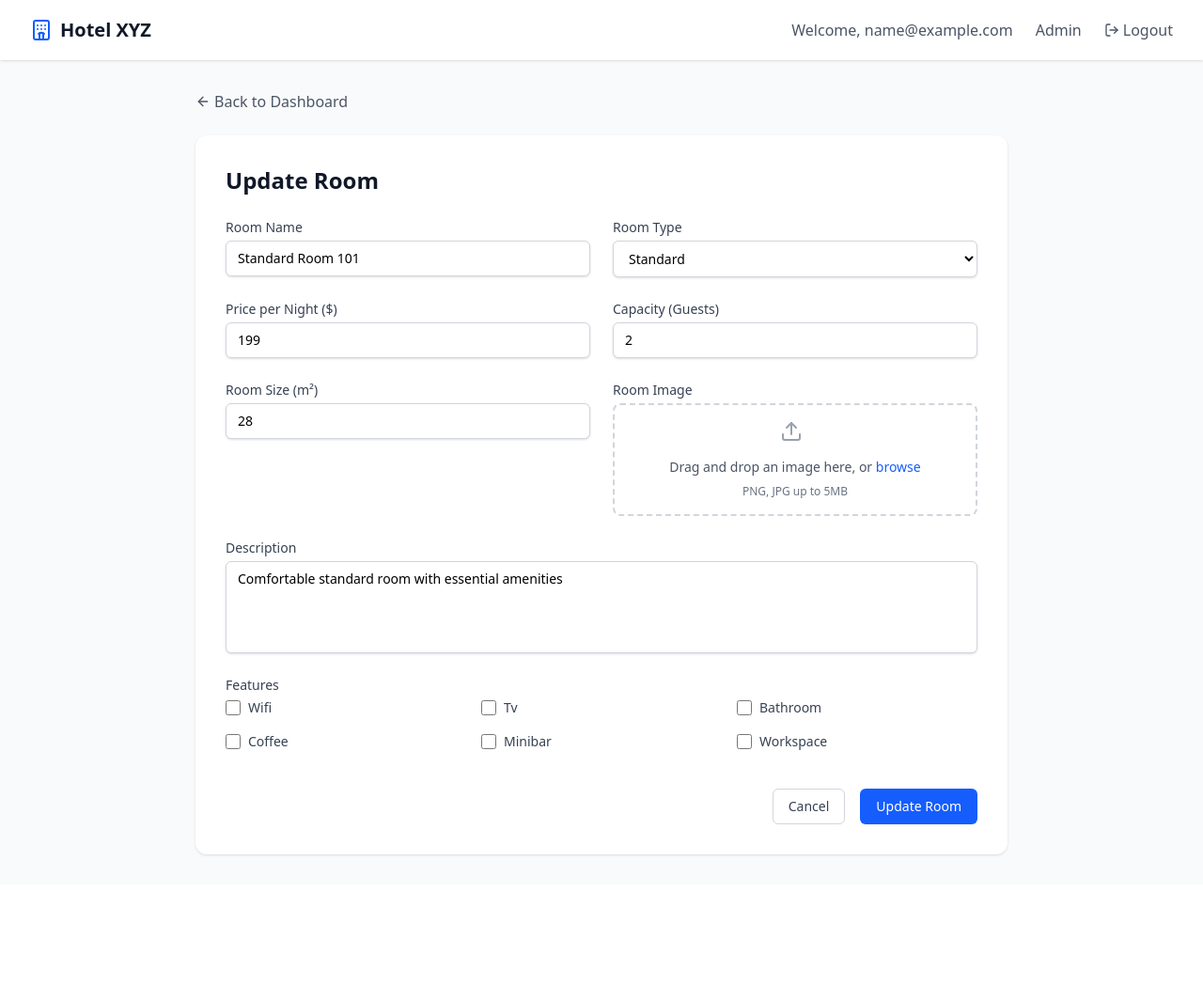
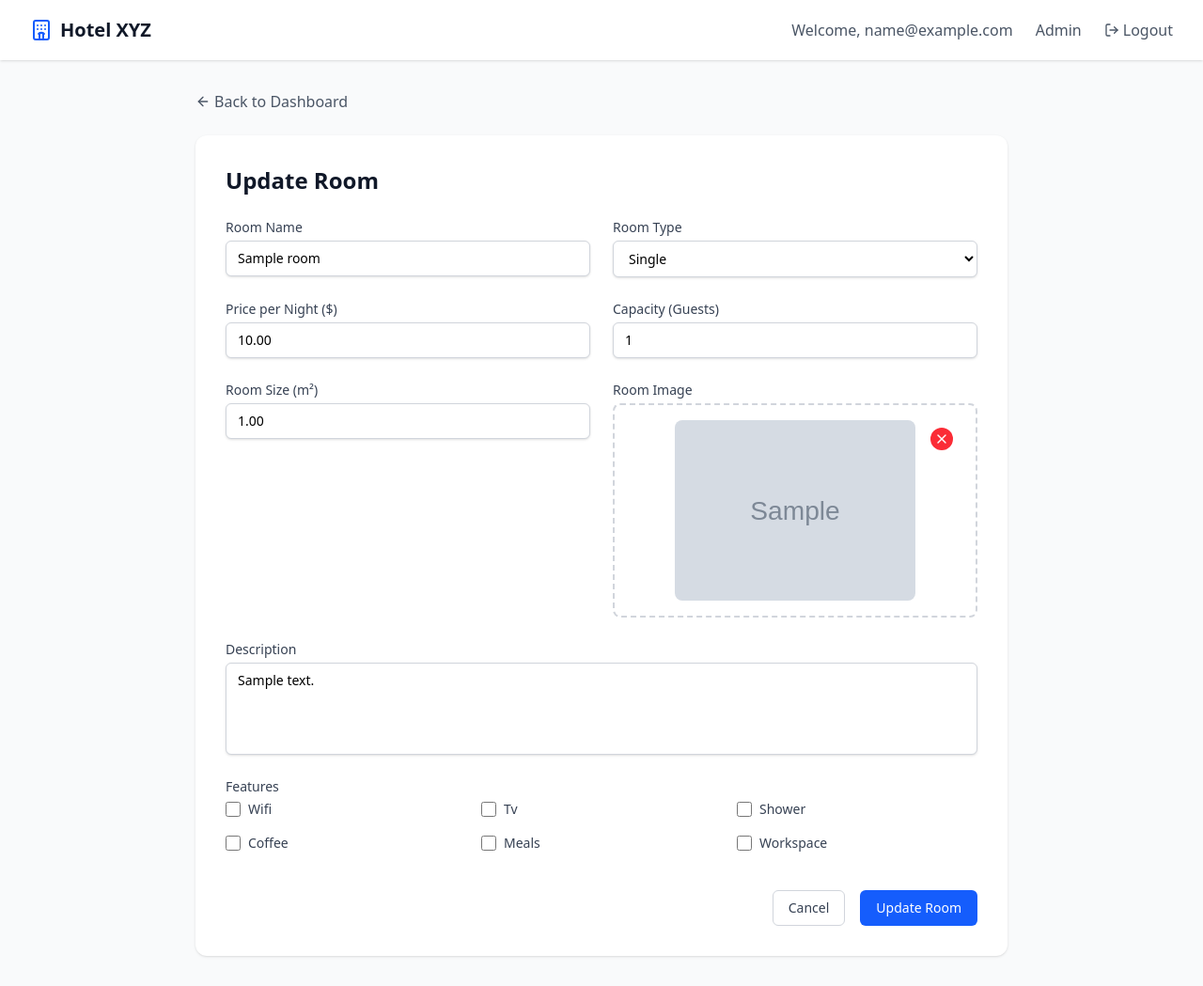
Before and after one commit to CasualEngineerZombie/hotel-booking-system, a Django app: page /user-admin/room/00000000-0000-0000-0000-000000000001/update in a window 1280 px wide. Shown: the whole page at 94% size. Before the commit the page ends 911 px from the top, so only its background shows below. Run offline with Django 5.2, Linux system fonts and the light colour scheme; a user stored in the database is signed in; tables that the repository leaves empty hold one stand-in row (values such as "Sample post"); grey boxes marked "Sample" are stand-in pictures.

Commit message:
create the admin delete page

```diff
--- a/booking/urls.py
+++ b/booking/urls.py
@@ -17,9 +17,8 @@ urlpatterns = [
         views.create_checkout_session,
         name="create_checkout_session",
     ),
-    path('booking/success/', views.payment_success, name='payment_success'),
-    path('booking/cancel/', views.payment_cancel, name='payment_cancel'),
-
+    path("booking/success/", views.payment_success, name="payment_success"),
+    path("booking/cancel/", views.payment_cancel, name="payment_cancel"),
     # ADMIN Page
     path("user-admin", views.admin_page, name="admin_page"),
     path("user-admin/room/new", views.admin_add_room, name="admin_add_room"),
@@ -28,7 +27,11 @@ urlpatterns = [
         views.admin_update_room,
         name="admin_update_room",
     ),
-
+    path(
+        "user-admin/room/<room_uuid>/delete",
+        views.admin_delete_room,
+        name="admin_delete_room",
+    ),
     # Stripe Webhook
-    path('stripe/webhook/', views.stripe_webhook, name='stripe_webhook'),
+    path("stripe/webhook/", views.stripe_webhook, name="stripe_webhook"),
 ]
--- a/booking/views.py
+++ b/booking/views.py
@@ -10,6 +10,7 @@ from django.http import HttpResponse
 from django.views.decorators.csrf import csrf_exempt
 import stripe
 import uuid
+from django.http import HttpResponseNotAllowed
 
 
 
@@ -77,6 +78,15 @@ def booking_add(request, room_uuid):
         "room": room,
     }
     return render(request, "pages/booking/booking_add.html", context)
+
+
+@admin_required
+def admin_delete_room(request, room_uuid):
+    if request.method == "POST":
+        room = get_object_or_404(Room, room_uuid=room_uuid)
+        room.delete()
+        return redirect("admin_page")
+    return HttpResponseNotAllowed(["POST"])
 
 
 def create_checkout_session(request, room_uuid, booking_uuid):
@@ -254,7 +264,41 @@ def admin_add_room(request):
 
 @admin_required
 def admin_update_room(request, room_uuid):
-    return render(request, "pages/admin/room/admin_update_room.html")
+    room = get_object_or_404(Room, room_uuid=room_uuid)
+
+    if request.method == "POST":
+        # Update basic fields
+        room.room_name = request.POST.get("name")
+        room.room_type = request.POST.get("type")
+        room.price = request.POST.get("price")
+        room.max_guest = request.POST.get("capacity")
+        room.area = request.POST.get("size")
+        room.description = request.POST.get("description")
+
+        # Update photo if a new one was provided
+        if request.FILES.get("photo"):
+            room.photo = request.FILES.get("photo")
+
+        room.save()
+
+        # Update amenities: clear existing and add new ones
+        amenities_list = request.POST.getlist("amenities")
+        room.amenities.clear()
+        for amenity_name in amenities_list:
+            # Capitalize for consistency (e.g., "wifi" becomes "Wifi")
+            amenity_obj, created = Amenity.objects.get_or_create(name=amenity_name.capitalize())
+            room.amenities.add(amenity_obj)
+
+        return redirect("admin_page")
+
+    # For GET: Pre-calculate a list of current amenity names for checkbox checking.
+    room_amenities = list(room.amenities.values_list("name", flat=True))
+    context = {
+        "room": room,
+        "room_amenities": room_amenities,
+    }
+    return render(request, "pages/admin/room/admin_update_room.html", context)
+
 
 
 @csrf_exempt
--- a/static/css/output.css
+++ b/static/css/output.css
@@ -37,6 +37,7 @@
     --color-gray-600: oklch(0.446 0.03 256.802);
     --color-gray-700: oklch(0.373 0.034 259.733);
     --color-gray-900: oklch(0.21 0.034 264.665);
+    --color-black: #000;
     --color-white: #fff;
     --spacing: 0.25rem;
     --container-md: 28rem;
@@ -449,6 +450,9 @@
   .w-12 {
     width: calc(var(--spacing) * 12);
   }
+  .w-96 {
+    width: calc(var(--spacing) * 96);
+  }
   .w-full {
     width: 100%;
   }
@@ -712,6 +716,9 @@
   .border-transparent {
     border-color: transparent;
   }
+  .bg-black {
+    background-color: var(--color-black);
+  }
   .bg-blue-50 {
     background-color: var(--color-blue-50);
   }
@@ -726,6 +733,9 @@
   }
   .bg-gray-200 {
     background-color: var(--color-gray-200);
+  }
+  .bg-gray-300 {
+    background-color: var(--color-gray-300);
   }
   .bg-green-100 {
     background-color: var(--color-green-100);
@@ -1095,6 +1105,13 @@
       }
     }
   }
+  .hover\:bg-gray-400 {
+    &:hover {
+      @media (hover: hover) {
+        background-color: var(--color-gray-400);
+      }
+    }
+  }
   .hover\:bg-green-700 {
     &:hover {
       @media (hover: hover) {
@@ -1120,6 +1137,13 @@
     &:hover {
       @media (hover: hover) {
         background-color: var(--color-red-600);
+      }
+    }
+  }
+  .hover\:bg-red-700 {
+    &:hover {
+      @media (hover: hover) {
+        background-color: var(--color-red-700);
       }
     }
   }
--- a/templates/pages/admin/room/admin_update_room.html
+++ b/templates/pages/admin/room/admin_update_room.html
@@ -1,252 +1,139 @@
-{% extends "pages/booking/booking_base.html" %} {% block content %}
+{% extends "pages/booking/booking_base.html" %}
+{% block content %}
 <div class="max-w-4xl mx-auto px-4 py-8">
-  <a
-    href="{%url 'admin_page'%}"
-    class="flex items-center text-gray-600 hover:text-gray-900 mb-6"
-  >
-    <svg
-      xmlns="http://www.w3.org/2000/svg"
-      width="24"
-      height="24"
-      viewBox="0 0 24 24"
-      fill="none"
-      stroke="currentColor"
-      stroke-width="2"
-      stroke-linecap="round"
-      stroke-linejoin="round"
-      class="lucide lucide-arrow-left h-4 w-4 mr-1"
-    >
+  <a href="{% url 'admin_page' %}" class="flex items-center text-gray-600 hover:text-gray-900 mb-6">
+    <svg xmlns="http://www.w3.org/2000/svg" width="24" height="24" viewBox="0 0 24 24" fill="none" stroke="currentColor" stroke-width="2" stroke-linecap="round" stroke-linejoin="round" class="lucide lucide-arrow-left h-4 w-4 mr-1">
       <path d="m12 19-7-7 7-7"></path>
-      <path d="M19 12H5"></path></svg
-    >Back to Dashboard
+      <path d="M19 12H5"></path>
+    </svg>
+    Back to Dashboard
   </a>
   <div class="bg-white rounded-xl shadow-sm p-6 md:p-8">
     <h1 class="text-2xl font-bold text-gray-900 mb-6">Update Room</h1>
-    <form class="space-y-6">
+    <!-- Notice the form uses POST and multipart encoding for file uploads -->
+    <form class="space-y-6" method="POST" enctype="multipart/form-data">
+      {% csrf_token %}
       <div class="grid grid-cols-1 md:grid-cols-2 gap-6">
+        <!-- Room Name -->
         <div>
-          <label for="name" class="block text-sm font-medium text-gray-700 mb-1"
-            >Room Name</label
-          ><input
-            id="name"
-            type="text"
-            required=""
-            class="mt-1 block w-full px-3 py-2 bg-white border border-gray-300 rounded-md text-sm shadow-sm placeholder-gray-400 focus:outline-none focus:border-blue-500 focus:ring-1 focus:ring-blue-500"
-            placeholder="e.g., Deluxe Ocean View"
-            value="Standard Room 101"
-          />
+          <label for="name" class="block text-sm font-medium text-gray-700 mb-1">Room Name</label>
+          <input id="name" name="name" type="text" required
+                 class="mt-1 block w-full px-3 py-2 bg-white border border-gray-300 rounded-md text-sm shadow-sm placeholder-gray-400 focus:outline-none focus:border-blue-500 focus:ring-1 focus:ring-blue-500"
+                 placeholder="e.g., Deluxe Ocean View" value="{{ room.room_name }}"/>
         </div>
+        <!-- Room Type -->
         <div>
-          <label for="type" class="block text-sm font-medium text-gray-700 mb-1"
-            >Room Type</label
-          ><select
-            id="type"
-            class="mt-1 block w-full px-3 py-2 bg-white border border-gray-300 rounded-md text-sm shadow-sm placeholder-gray-400 focus:outline-none focus:border-blue-500 focus:ring-1 focus:ring-blue-500"
-          >
-            <option value="standard">Standard</option>
-            <option value="deluxe">Deluxe</option>
-            <option value="suite">Suite</option>
+          <label for="type" class="block text-sm font-medium text-gray-700 mb-1">Room Type</label>
+          <select id="type" name="type"
+                  class="mt-1 block w-full px-3 py-2 bg-white border border-gray-300 rounded-md text-sm shadow-sm placeholder-gray-400 focus:outline-none focus:border-blue-500 focus:ring-1 focus:ring-blue-500">
+            <option value="Single" {% if room.room_type == "Single" %}selected{% endif %}>Single</option>
+            <option value="Double" {% if room.room_type == "Double" %}selected{% endif %}>Double</option>
+            <option value="Suite" {% if room.room_type == "Suite" %}selected{% endif %}>Suite</option>
           </select>
         </div>
+        <!-- Price per Night -->
         <div>
-          <label
-            for="price"
-            class="block text-sm font-medium text-gray-700 mb-1"
-            >Price per Night ($)</label
-          ><input
-            id="price"
-            type="number"
-            min="0"
-            required=""
-            class="mt-1 block w-full px-3 py-2 bg-white border border-gray-300 rounded-md text-sm shadow-sm placeholder-gray-400 focus:outline-none focus:border-blue-500 focus:ring-1 focus:ring-blue-500"
-            value="199"
-          />
+          <label for="price" class="block text-sm font-medium text-gray-700 mb-1">Price per Night ($)</label>
+          <input id="price" name="price" type="number" min="0" required
+                 class="mt-1 block w-full px-3 py-2 bg-white border border-gray-300 rounded-md text-sm shadow-sm placeholder-gray-400 focus:outline-none focus:border-blue-500 focus:ring-1 focus:ring-blue-500"
+                 value="{{ room.price }}"/>
         </div>
+        <!-- Capacity (Guests) -->
         <div>
-          <label
-            for="capacity"
-            class="block text-sm font-medium text-gray-700 mb-1"
-            >Capacity (Guests)</label
-          ><input
-            id="capacity"
-            type="number"
-            min="1"
-            required=""
-            class="mt-1 block w-full px-3 py-2 bg-white border border-gray-300 rounded-md text-sm shadow-sm placeholder-gray-400 focus:outline-none focus:border-blue-500 focus:ring-1 focus:ring-blue-500"
-            value="2"
-          />
+          <label for="capacity" class="block text-sm font-medium text-gray-700 mb-1">Capacity (Guests)</label>
+          <input id="capacity" name="capacity" type="number" min="1" required
+                 class="mt-1 block w-full px-3 py-2 bg-white border border-gray-300 rounded-md text-sm shadow-sm placeholder-gray-400 focus:outline-none focus:border-blue-500 focus:ring-1 focus:ring-blue-500"
+                 value="{{ room.max_guest }}"/>
         </div>
+        <!-- Room Size -->
         <div>
-          <label for="size" class="block text-sm font-medium text-gray-700 mb-1"
-            >Room Size (m²)</label
-          ><input
-            id="size"
-            type="number"
-            min="1"
-            required=""
-            class="mt-1 block w-full px-3 py-2 bg-white border border-gray-300 rounded-md text-sm shadow-sm placeholder-gray-400 focus:outline-none focus:border-blue-500 focus:ring-1 focus:ring-blue-500"
-            value="28"
-          />
+          <label for="size" class="block text-sm font-medium text-gray-700 mb-1">Room Size (m²)</label>
+          <input id="size" name="size" type="number" min="1" required
+                 class="mt-1 block w-full px-3 py-2 bg-white border border-gray-300 rounded-md text-sm shadow-sm placeholder-gray-400 focus:outline-none focus:border-blue-500 focus:ring-1 focus:ring-blue-500"
+                 value="{{ room.area }}"/>
         </div>
+        <!-- Room Image -->
         <div>
-          <label class="block text-sm font-medium text-gray-700 mb-1"
-            >Room Image</label
-          >
-          <div
-            x-data="imageUpload()"
-            class="mt-1 relative border-2 border-dashed rounded-lg p-4 text-center"
-            :class="{'border-blue-500 bg-blue-50': isDragging, 'border-gray-300': !isDragging}"
-            @dragover.prevent="isDragging = true"
-            @dragleave.prevent="isDragging = false"
-            @drop.prevent="handleDrop($event)"
-          >
+          <label class="block text-sm font-medium text-gray-700 mb-1">Room Image</label>
+          <div x-data="imageUpload()" x-init="image = '{{ room.photo.url }}'" class="mt-1 relative border-2 border-dashed rounded-lg p-4 text-center" :class="{'border-blue-500 bg-blue-50': isDragging, 'border-gray-300': !isDragging}" @dragover.prevent="isDragging = true" @dragleave.prevent="isDragging = false" @drop.prevent="handleDrop($event)">
             <template x-if="image">
               <div class="relative">
-                <img
-                  :src="image"
-                  alt="Room preview"
-                  class="max-h-48 mx-auto rounded-lg"
-                />
-                <button
-                  type="button"
-                  @click="removeImage"
-                  class="absolute top-2 right-2 p-1 bg-red-500 text-white rounded-full hover:bg-red-600"
-                >
-                  <!-- X Icon -->
-                  <svg
-                    xmlns="http://www.w3.org/2000/svg"
-                    width="24"
-                    height="24"
-                    viewBox="0 0 24 24"
-                    fill="none"
-                    stroke="currentColor"
-                    stroke-width="2"
-                    stroke-linecap="round"
-                    stroke-linejoin="round"
-                    class="lucide lucide-x w-4 h-4"
-                  >
-                    <path d="M18 6 6 18" />
-                    <path d="m6 6 12 12" />
+                <img :src="image" alt="Room preview" class="max-h-48 mx-auto rounded-lg"/>
+                <button type="button" @click="removeImage" class="absolute top-2 right-2 p-1 bg-red-500 text-white rounded-full hover:bg-red-600">
+                  <svg xmlns="http://www.w3.org/2000/svg" width="24" height="24" viewBox="0 0 24 24" fill="none" stroke="currentColor" stroke-width="2" stroke-linecap="round" stroke-linejoin="round" class="lucide lucide-x w-4 h-4">
+                    <path d="M18 6 6 18"/>
+                    <path d="m6 6 12 12"/>
                   </svg>
                 </button>
               </div>
             </template>
             <template x-if="!image">
               <div class="space-y-2">
-                <!-- Upload Icon -->
-                <svg
-                  xmlns="http://www.w3.org/2000/svg"
-                  width="24"
-                  height="24"
-                  fill="none"
-                  stroke="currentColor"
-                  stroke-width="2"
-                  stroke-linecap="round"
-                  stroke-linejoin="round"
-                  class="lucide lucide-upload w-8 h-8 mx-auto text-gray-400"
-                >
+                <svg xmlns="http://www.w3.org/2000/svg" width="24" height="24" fill="none" stroke="currentColor" stroke-width="2" stroke-linecap="round" stroke-linejoin="round" class="lucide lucide-upload w-8 h-8 mx-auto text-gray-400">
                   <path d="M21 15v4a2 2 0 0 1-2 2H5a2 2 0 0 1-2-2v-4"></path>
                   <polyline points="17 8 12 3 7 8"></polyline>
                   <line x1="12" y1="3" x2="12" y2="15"></line>
                 </svg>
                 <div class="text-sm text-gray-600">
                   Drag and drop an image here, or
-                  <button
-                    type="button"
-                    @click="$refs.fileInput.click()"
-                    class="text-blue-600 hover:text-blue-500"
-                  >
-                    browse
-                  </button>
+                  <button type="button" @click="$refs.fileInput.click()" class="text-blue-600 hover:text-blue-500">browse</button>
                 </div>
                 <p class="text-xs text-gray-500">PNG, JPG up to 5MB</p>
               </div>
             </template>
-            <input
-              type="file"
-              accept="image/*"
-              class="hidden"
-              x-ref="fileInput"
-              @change="handleFileChange"
-            />
+            <input type="file" name="photo" accept="image/*" class="hidden" x-ref="fileInput" @change="handleFileChange"/>
           </div>
         </div>
       </div>
+      <!-- Description -->
       <div>
-        <label
-          for="description"
-          class="block text-sm font-medium text-gray-700 mb-1"
-          >Description</label
-        ><textarea
-          id="description"
-          required=""
-          class="mt-1 block w-full px-3 py-2 bg-white border border-gray-300 rounded-md text-sm shadow-sm placeholder-gray-400 focus:outline-none focus:border-blue-500 focus:ring-1 focus:ring-blue-500 resize-none"
-          rows="4"
-          placeholder="Describe the room and its features..."
-        >
-Comfortable standard room with essential amenities</textarea
-        >
+        <label for="description" class="block text-sm font-medium text-gray-700 mb-1">Description</label>
+        <textarea id="description" name="description" required
+                  class="mt-1 block w-full px-3 py-2 bg-white border border-gray-300 rounded-md text-sm shadow-sm placeholder-gray-400 focus:outline-none focus:border-blue-500 focus:ring-1 focus:ring-blue-500 resize-none"
+                  rows="4" placeholder="Describe the room and its features...">{{ room.description }}</textarea>
       </div>
+      <!-- Features -->
       <div>
-        <label class="block text-sm font-medium text-gray-700 mb-1"
-          >Features</label
-        >
+        <label class="block text-sm font-medium text-gray-700 mb-1">Features</label>
         <div class="grid grid-cols-2 md:grid-cols-3 gap-4">
-          <label class="flex items-center"
-            ><input
-              type="checkbox"
-              class="w-4 h-4 text-blue-600 border-gray-300 rounded focus:ring-blue-500"
-            /><span class="ml-2 text-sm text-gray-700 capitalize"
-              >wifi</span
-            ></label
-          ><label class="flex items-center"
-            ><input
-              type="checkbox"
-              class="w-4 h-4 text-blue-600 border-gray-300 rounded focus:ring-blue-500"
-            /><span class="ml-2 text-sm text-gray-700 capitalize"
-              >tv</span
-            ></label
-          ><label class="flex items-center"
-            ><input
-              type="checkbox"
-              class="w-4 h-4 text-blue-600 border-gray-300 rounded focus:ring-blue-500"
-            /><span class="ml-2 text-sm text-gray-700 capitalize"
-              >bathroom</span
-            ></label
-          ><label class="flex items-center"
-            ><input
-              type="checkbox"
-              class="w-4 h-4 text-blue-600 border-gray-300 rounded focus:ring-blue-500"
-            /><span class="ml-2 text-sm text-gray-700 capitalize"
-              >coffee</span
-            ></label
-          ><label class="flex items-center"
-            ><input
-              type="checkbox"
-              class="w-4 h-4 text-blue-600 border-gray-300 rounded focus:ring-blue-500"
-            /><span class="ml-2 text-sm text-gray-700 capitalize"
-              >minibar</span
-            ></label
-          ><label class="flex items-center"
-            ><input
-              type="checkbox"
-              class="w-4 h-4 text-blue-600 border-gray-300 rounded focus:ring-blue-500"
-            /><span class="ml-2 text-sm text-gray-700 capitalize"
-              >workspace</span
-            ></label
-          >
+          <!-- For each feature, check if its name is in room_amenities -->
+          <label class="flex items-center">
+            <input type="checkbox" name="amenities" value="Wifi" class="w-4 h-4 text-blue-600 border-gray-300 rounded focus:ring-blue-500"
+              {% if "Wifi" in room_amenities %}checked{% endif %}/>
+            <span class="ml-2 text-sm text-gray-700 capitalize">wifi</span>
+          </label>
+          <label class="flex items-center">
+            <input type="checkbox" name="amenities" value="Tv" class="w-4 h-4 text-blue-600 border-gray-300 rounded focus:ring-blue-500"
+              {% if "TV" in room_amenities %}checked{% endif %}/>
+            <span class="ml-2 text-sm text-gray-700 capitalize">tv</span>
+          </label>
+          <label class="flex items-center">
+            <input type="checkbox" name="amenities" value="Bathroom" class="w-4 h-4 text-blue-600 border-gray-300 rounded focus:ring-blue-500"
+              {% if "Shower" in room_amenities %}checked{% endif %}/>
+            <span class="ml-2 text-sm text-gray-700 capitalize">Shower</span>
+          </label>
+          <label class="flex items-center">
+            <input type="checkbox" name="amenities" value="Coffee" class="w-4 h-4 text-blue-600 border-gray-300 rounded focus:ring-blue-500"
+              {% if "Coffee" in room_amenities %}checked{% endif %}/>
+            <span class="ml-2 text-sm text-gray-700 capitalize">coffee</span>
+          </label>
+          <label class="flex items-center">
+            <input type="checkbox" name="amenities" value="Minibar" class="w-4 h-4 text-blue-600 border-gray-300 rounded focus:ring-blue-500"
+              {% if "Meal" in room_amenities %}checked{% endif %}/>
+            <span class="ml-2 text-sm text-gray-700 capitalize">Meals</span>
+          </label>
+          <label class="flex items-center">
+            <input type="checkbox" name="amenities" value="Workspace" class="w-4 h-4 text-blue-600 border-gray-300 rounded focus:ring-blue-500"
+              {% if "Workspace" in room_amenities %}checked{% endif %}/>
+            <span class="ml-2 text-sm text-gray-700 capitalize">workspace</span>
+          </label>
         </div>
       </div>
       <div class="flex justify-end space-x-4 pt-4">
-        <button
-          type="button"
-          class="px-4 py-2 text-sm font-medium text-gray-700 bg-white border border-gray-300 rounded-md hover:bg-gray-50 focus:outline-none focus:ring-2 focus:ring-offset-2 focus:ring-blue-500"
-        >
-          Cancel</button
-        ><button
-          type="submit"
-          class="px-4 py-2 text-sm font-medium text-white bg-blue-600 border border-transparent rounded-md hover:bg-blue-700 focus:outline-none focus:ring-2 focus:ring-offset-2 focus:ring-blue-500 disabled:opacity-50"
-        >
+        <button type="button" class="px-4 py-2 text-sm font-medium text-gray-700 bg-white border border-gray-300 rounded-md hover:bg-gray-50 focus:outline-none focus:ring-2 focus:ring-offset-2 focus:ring-blue-500">
+          Cancel
+        </button>
+        <button type="submit" class="px-4 py-2 text-sm font-medium text-white bg-blue-600 border border-transparent rounded-md hover:bg-blue-700 focus:outline-none focus:ring-2 focus:ring-offset-2 focus:ring-blue-500">
           Update Room
         </button>
       </div>
```
Also changed, not shown: templates/pages/admin/booking/admin_update_booking.html (added, +169 -0 lines), templates/pages/admin/room/admin_add_room.html (+7 -7 lines), templates/pages/admin/room/admin_room_page.html (+57 -83 lines).
